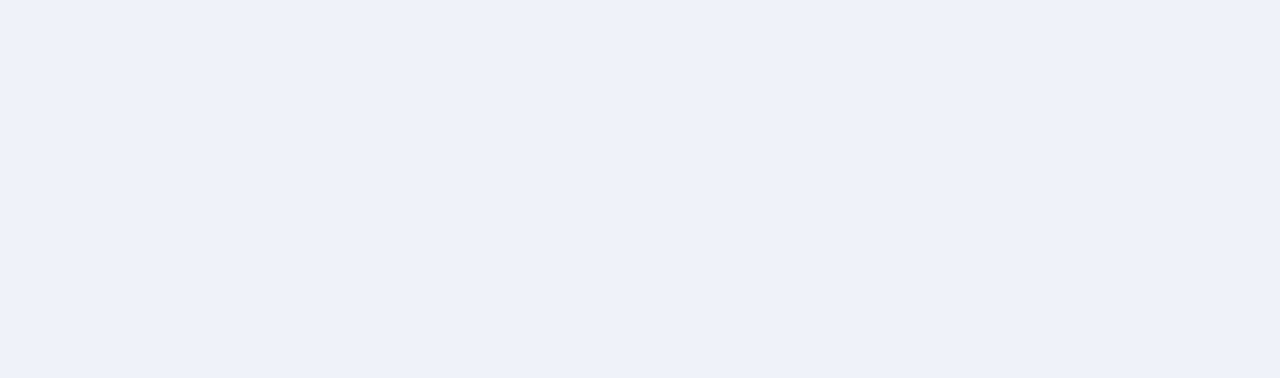
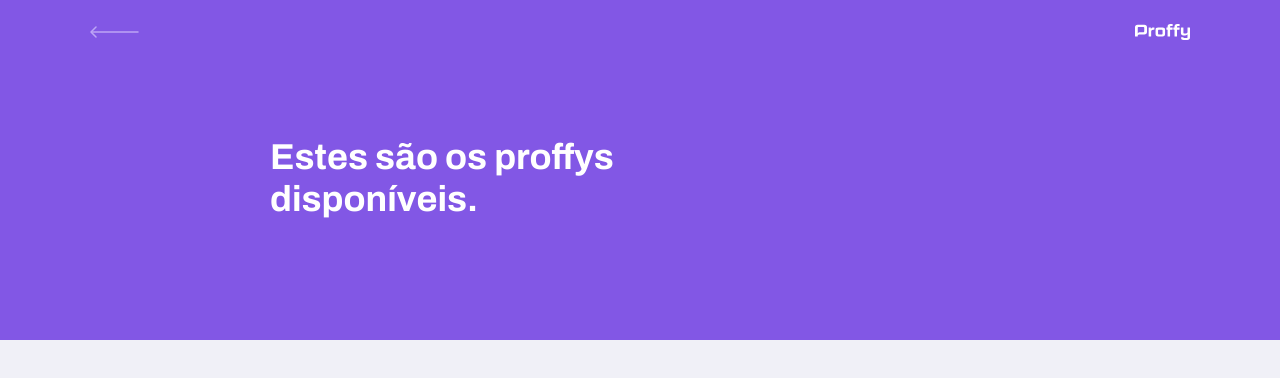
Before and after one commit to SkyHeads/nlw-proffy, a React (Create React App) app in the folder web/: page /study in a window 1280 px wide. Shown: the top 378 px of the page. Built offline with nearby package versions, Linux system fonts and the light colour scheme.

Commit message:
import header in pages

```diff
--- a/web/src/pages/TeacherForm/index.tsx
+++ b/web/src/pages/TeacherForm/index.tsx
@@ -1,9 +1,18 @@
 import React from 'react';
 
-// import { Container } from './styles';
+import PageHeader from '../../Components/PageHeader';
+
+import './styles.css';
 
 const TeacherForm: React.FC = () => {
-  return <div />;
+  return (
+    <div id="page-teacher-form" className="container">
+      <PageHeader
+        title="Que incrível que você quer dar aulas."
+        description="O primeiro passo, é preencher esse formulário de inscrição."
+      />
+    </div>
+  );
 };
 
 export default TeacherForm;
--- /dev/null
+++ b/web/src/pages/TeacherForm/styles.css
@@ -0,0 +1,10 @@
+#page-teacher-form {
+  width: 100vw;
+  height: 100vh;
+}
+
+@media(min-width: 700px) {
+  #page-teacher-form {
+    max-width: 100vw;
+  }
+}
--- a/web/src/pages/TeacherList/index.tsx
+++ b/web/src/pages/TeacherList/index.tsx
@@ -1,9 +1,15 @@
 import React from 'react';
 
-// import { Container } from './styles';
+import PageHeader from '../../Components/PageHeader';
+
+import './styles.css';
 
 const TeacherList: React.FC = () => {
-  return <div />;
+  return (
+    <div id="page-teacher-list" className="container">
+      <PageHeader title="Estes são os proffys disponíveis." />
+    </div>
+  );
 };
 
 export default TeacherList;
--- /dev/null
+++ b/web/src/pages/TeacherList/styles.css
@@ -0,0 +1,10 @@
+#page-teacher-list {
+  width: 100vw;
+  height: 100vh;
+}
+
+@media(min-width: 700px) {
+  #page-teacher-list {
+    max-width: 100vw;
+  }
+}
```
Also changed, not shown: web/.eslintrc.json.
